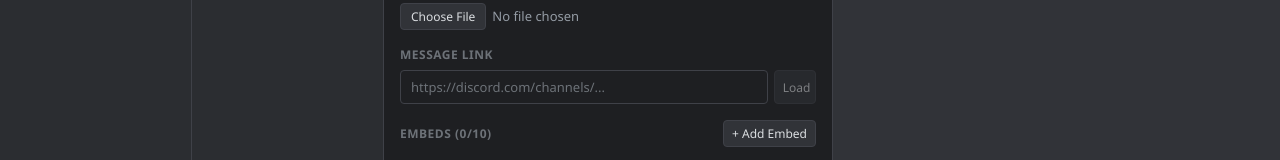
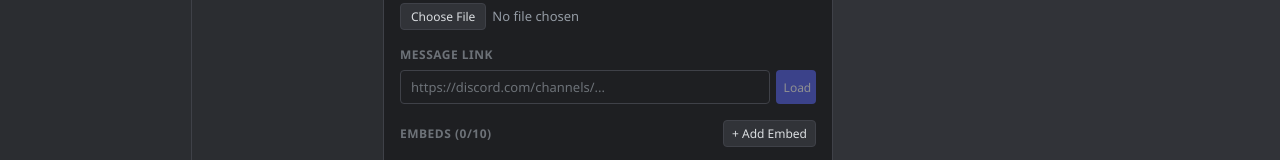
Before and after one commit to vngctcreative/webhook_dsc, a React (Vite) app: page / in a window 1280 px wide. Shown: the part 262-422 px from the top of the page. Built offline with nearby package versions, Linux system fonts and the light colour scheme.

Commit message:
fix: đổi màu nút Load thành btn-primary

```diff
--- a/src/App.jsx
+++ b/src/App.jsx
@@ -426,7 +426,7 @@ export default function App() {
                 <div className="section-header"><h4>Message Link</h4></div>
                 <div className="form-row">
                   <input className="input" placeholder="https://discord.com/channels/..." value={msg.messageLink} onChange={e => updateMsg({ messageLink: e.target.value })} />
-                  <button className="btn btn-sm btn-secondary" onClick={fetchMessage} disabled={!msg.messageLink || !activeWebhook?.url}>Load</button>
+                  <button className="btn btn-sm btn-primary" onClick={fetchMessage} disabled={!msg.messageLink || !activeWebhook?.url}>Load</button>
                 </div>
               </div>
 
```
